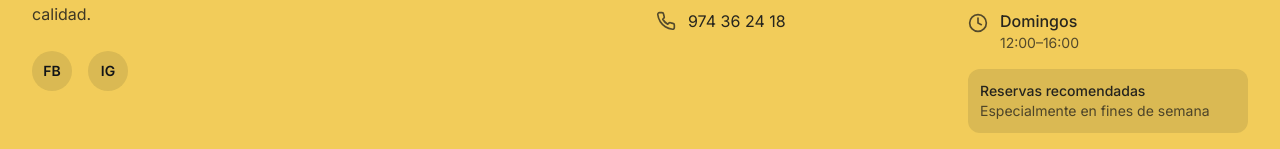
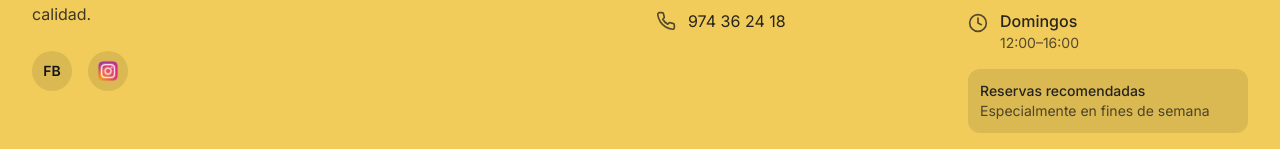
Before and after one commit to itorretrad/meson-serrablo-cuisine, a React (Vite) app: page / in a window 1280 px wide. Shown: the part 9512-9661 px from the top of the page. Built offline with nearby package versions, Linux system fonts and the light colour scheme; the HTML template or start-up script is replaced by a standard one.

Commit message:
Update Instagram logo

```diff
--- a/src/components/Footer.tsx
+++ b/src/components/Footer.tsx
@@ -27,7 +27,7 @@ const Footer = () => {
                 rel="noopener noreferrer"
                 className="w-10 h-10 bg-primary-foreground/10 rounded-full flex items-center justify-center hover:bg-primary-foreground/20 transition-colors cursor-pointer"
               >
-                <span className="text-sm font-semibold">IG</span>
+                <img src="/lovable-uploads/d6e8a045-2928-4af6-9c93-4f1403bc45e1.png" alt="Instagram" className="w-6 h-6" />
               </a>
             </div>
           </div>
```
Also changed, not shown: public/lovable-uploads/d6e8a045-2928-4af6-9c93-4f1403bc45e1.png (added).
